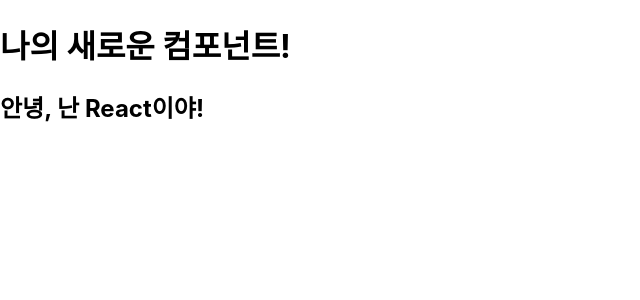
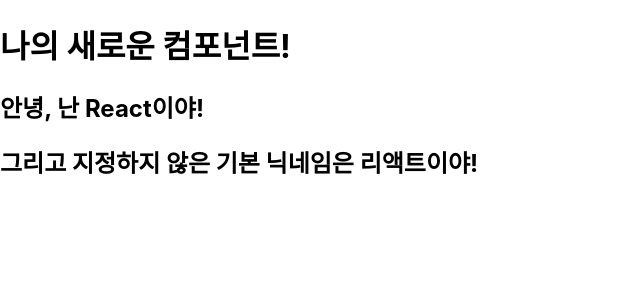
Before and after one commit to AhnByeongMin/react, a React (Create React App) app: page / in a window 1280 px wide. Shown: the top 300 px of the page, without its empty margins (0-640 px from the left). Built offline with nearby package versions, Linux system fonts and the light colour scheme.

Commit message:
컴포넌트 props 지정과 디폴트

```diff
--- a/src/MyComponent.js
+++ b/src/MyComponent.js
@@ -1,14 +1,19 @@
 // =>는  ES6문법
-//
-const MyComponent = props => {
+//defaultProps 지정
+const MyComponent = (props) => {
   return (
     <>
       <div>
         <h1>나의 새로운 컴포넌트!</h1>
         <h2>안녕, 난 {props.name}이야!</h2>
-        </div>
+        <h2>그리고 지정하지 않은 기본 닉네임은 {props.nick}이야!</h2>
+      </div>
     </>
   );
 };
+MyComponent.defaultProps = {
+  name: "기본이름",
+  nick :"리액트"
+};
 
 export default MyComponent;
```
